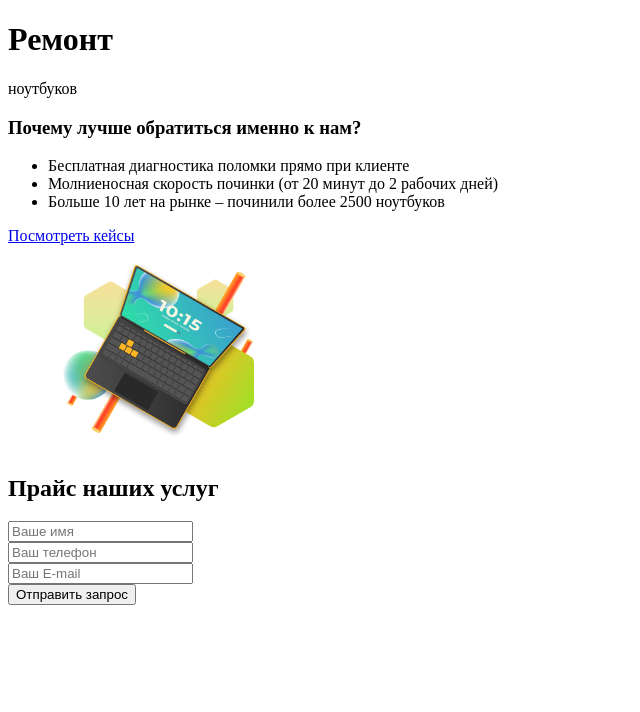
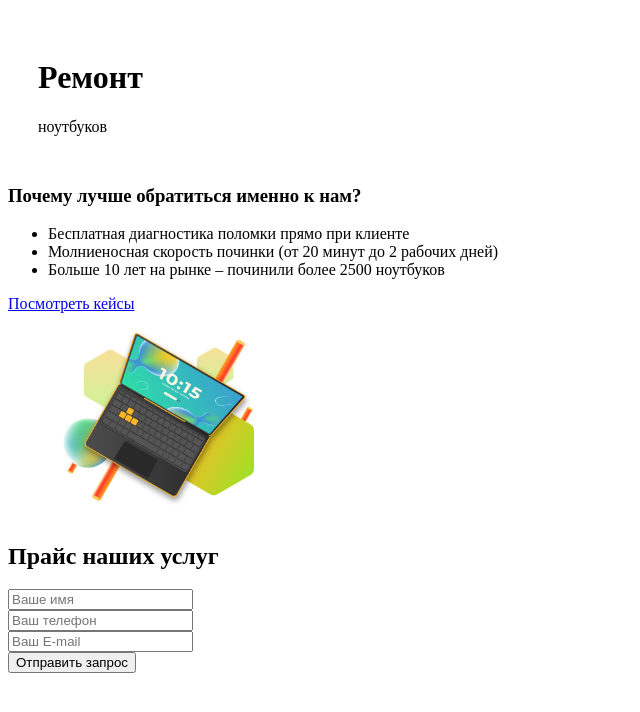
Before and after one commit to goAzamat/first, a plain HTML site: page index.html in a window 1280 px wide. Shown: the whole page, without its empty margins (0-640 px from the left). Drawn offline with Linux system fonts and the light colour scheme.

Commit message:
feat: edit css and html files

```diff
--- a/index.html
+++ b/index.html
@@ -5,6 +5,7 @@
     <meta name="viewport"
           content="width=device-width, user-scalable=no, initial-scale=1.0, maximum-scale=1.0, minimum-scale=1.0">
     <meta http-equiv="X-UA-Compatible" content="ie=edge">
+    <link rel="stylesheet" href="styles.css">
     <title>Ремонт ноутбуков</title>
 </head>
 <body>
--- a/styles.css
+++ b/styles.css
@@ -1,3 +1,4 @@
-* {
-    back
+.header {
+    padding: 30px;
+    text-align
 }
```
